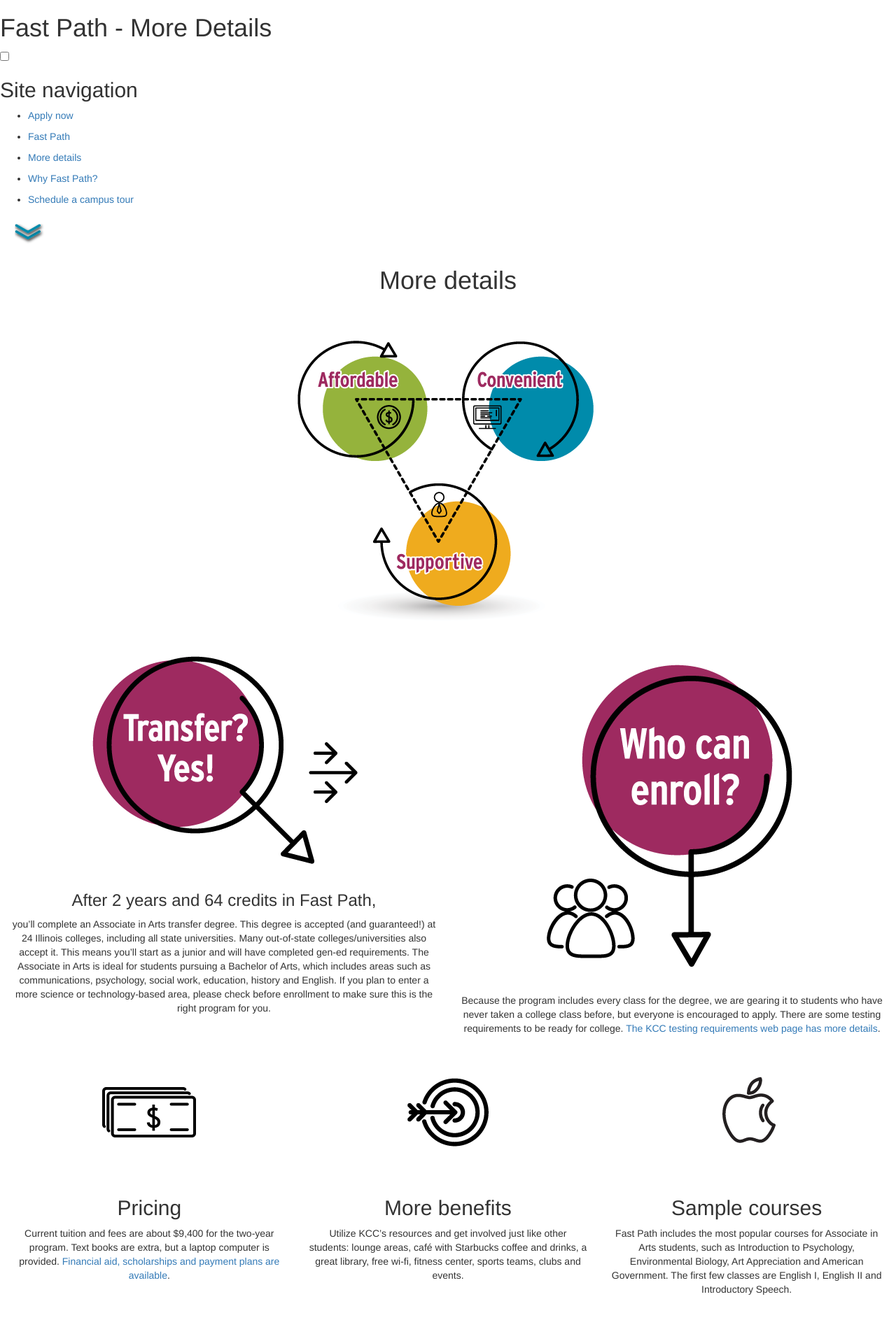
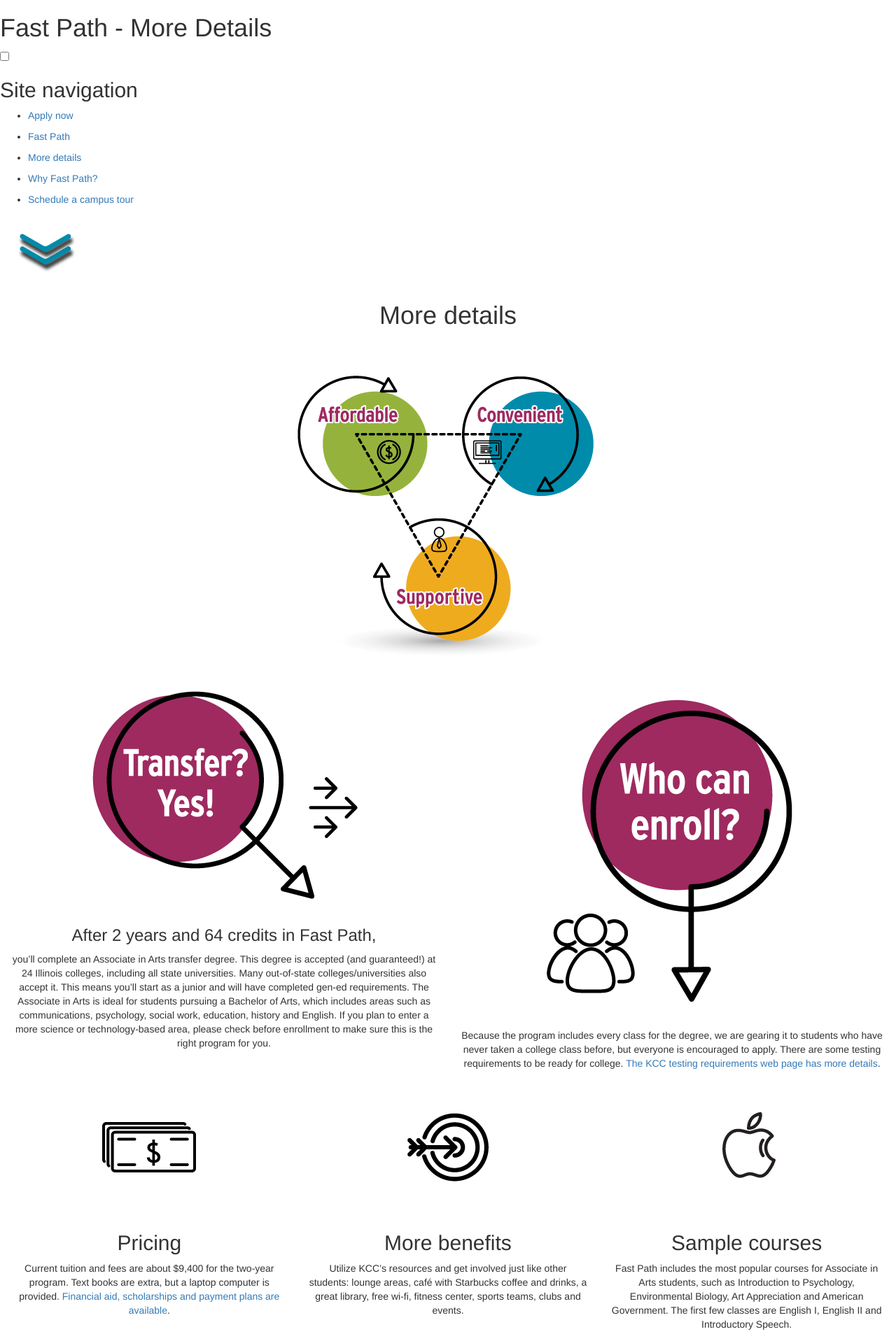
Before and after one commit to wdzajicek/jekyll-kcc-fastpath_img-zoom, a Jekyll site: the page built from details.md, in a window 1280 px wide. Shown: the top 1917 px of the page at 70% size. Built offline with Jekyll 4.4.1, drawn with Linux system fonts in a browser that asks for light colours; nearby versions of some CDN libraries.

Commit message:
Change include down2.svg to include down-arrow2.svg on details page

```diff
--- a/_layouts/details.html
+++ b/_layouts/details.html
@@ -57,7 +57,7 @@
 
         <!-- Down arrow section -->
         <div class="down">
-          {% include down2.svg %}
+          {% include down-arrow2.svg %}
         </div>
 
         <div class="row">
```
